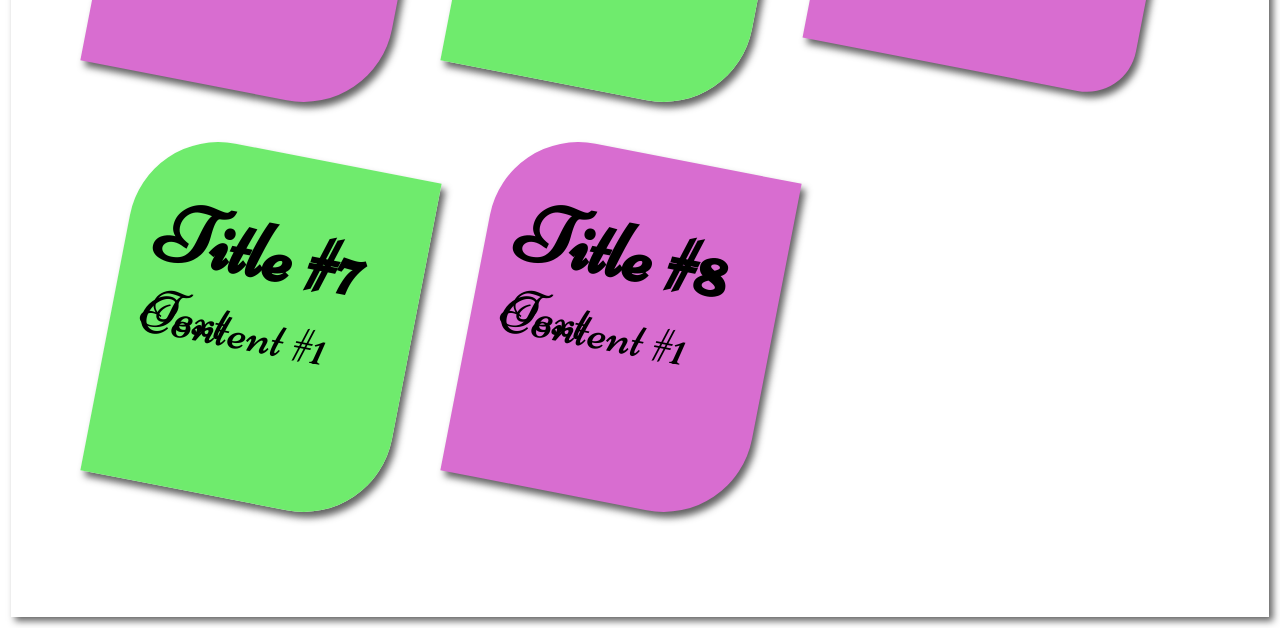
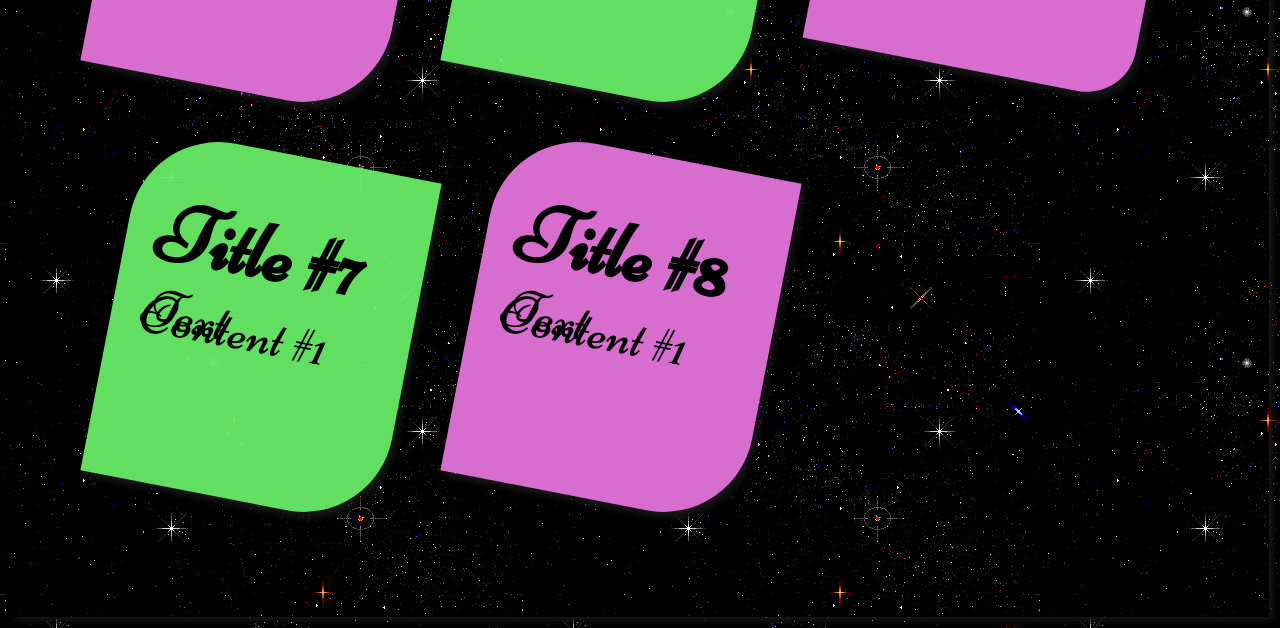
Before and after one commit to enasmohmed/Project_Card, a plain HTML site: page index.html in a window 1280 px wide. Shown: the part 794-1422 px from the top of the page. Drawn offline with Linux system fonts and the light colour scheme.

Commit message:
Add files via upload

```diff
--- a/style.css
+++ b/style.css
@@ -1,7 +1,7 @@
 body{
     padding:30px;
     margin:11px;
-    background-image: url(images/header.gif);
+    background-image: url(header.gif);
     font-family: 'Niconne', cursive;
 
     box-shadow: 4px 4px 7px rgba(33,33,33,.7);
```
